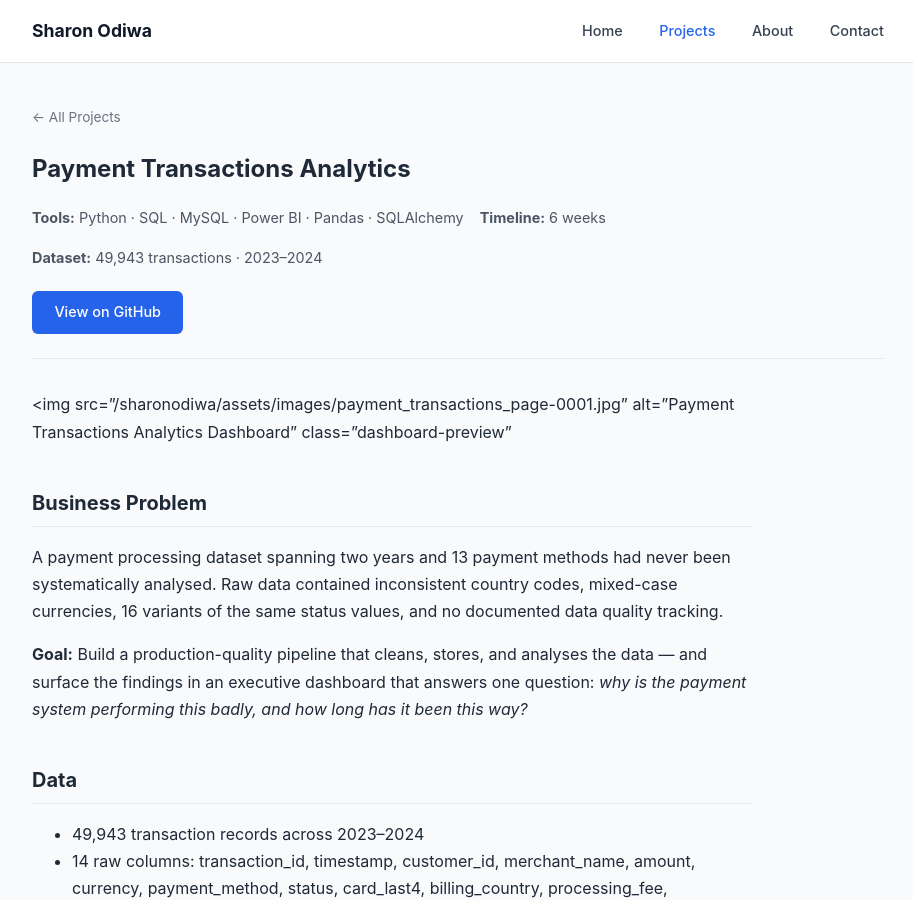
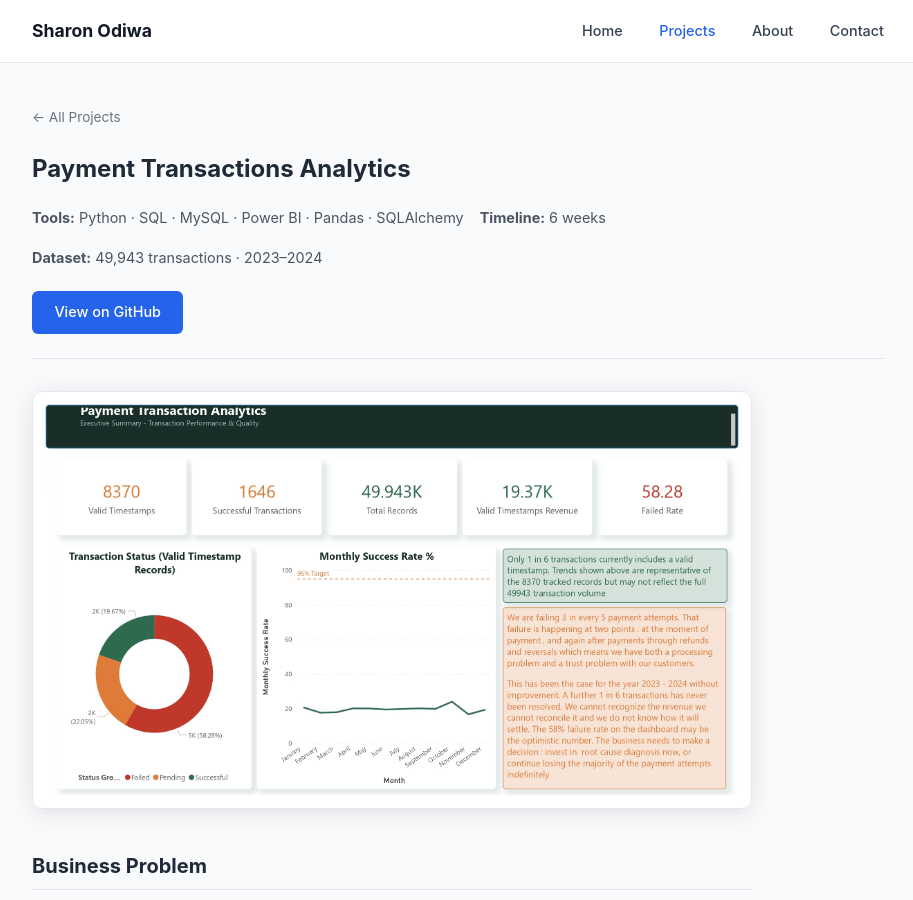
Before and after one commit to Justsharon/sharonodiwa, a Jekyll site: the page built from _projects/payment_transactions.md, in a window 1280 px wide and 900 px high. Shown: the whole window, without its empty margins (182-1095 px from the left). Built offline with Jekyll 4.4.1, drawn with Linux system fonts in a browser that asks for light colours.

Commit message:
fix: fix project image
Signed-off-by: Justsharon <odiwasharon@gmail.com>

```diff
--- a/_projects/payment_transactions.md
+++ b/_projects/payment_transactions.md
@@ -13,8 +13,7 @@ status: complete
 <img
   src="{{ '/assets/images/payment_transactions_page-0001.jpg' | relative_url }}"
   alt="Payment Transactions Analytics Dashboard"
-  class="dashboard-preview"
->
+  class="dashboard-preview" />
 
 ## Business Problem
 
```
